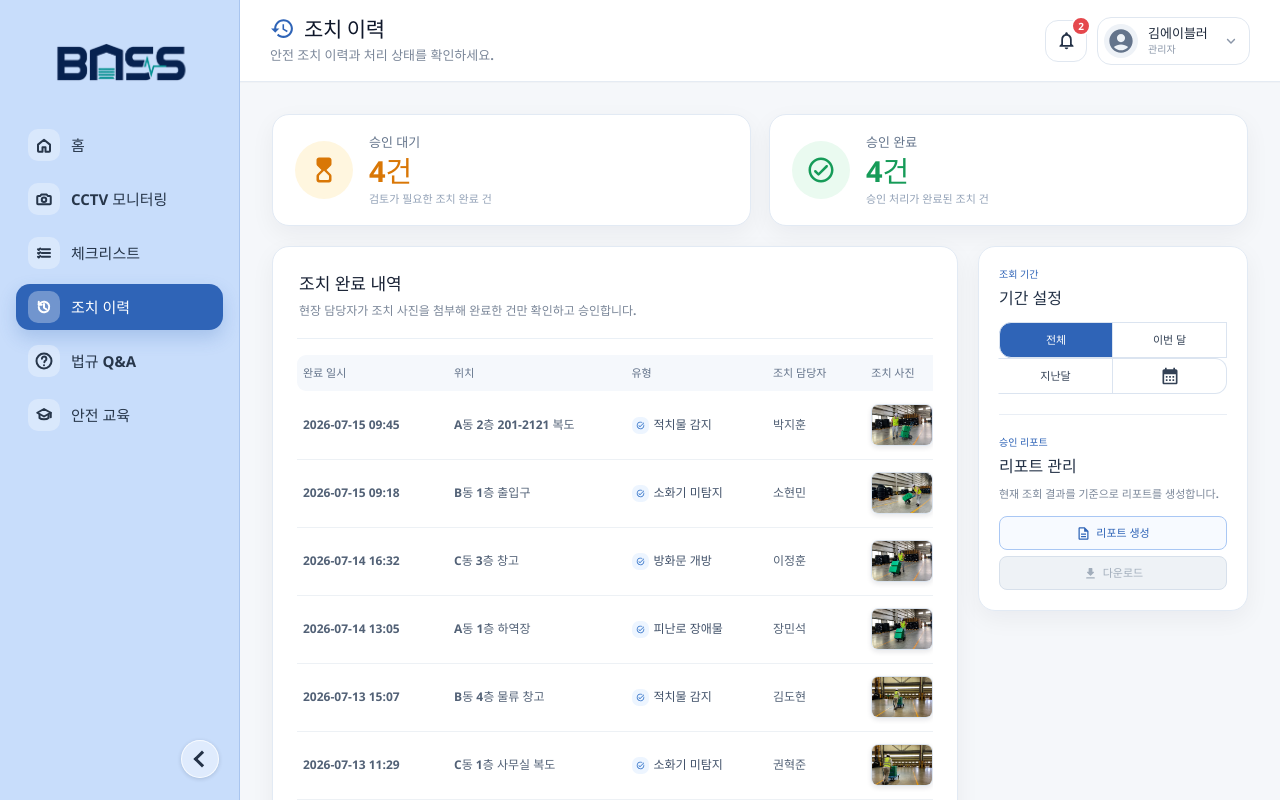
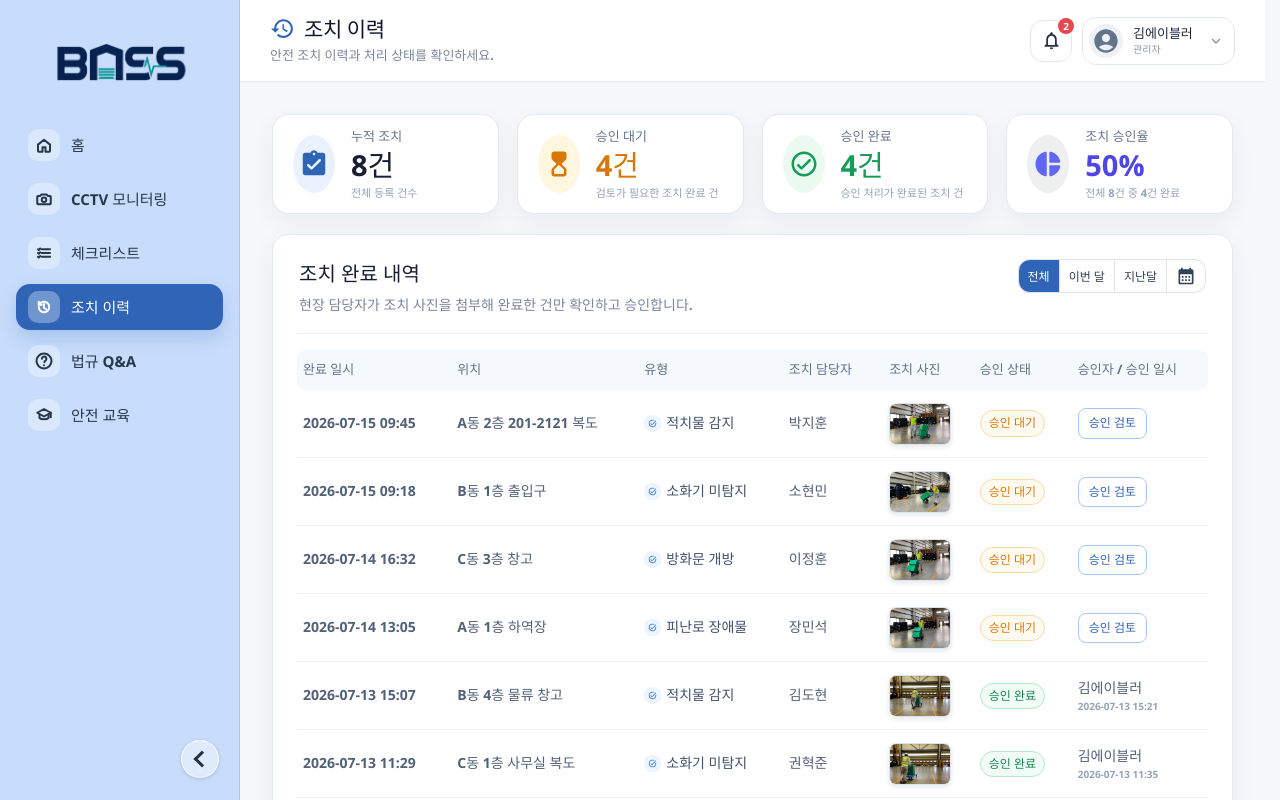
Before and after one commit to aivle-team03/frontend, a React (Vite) app: page /actions in a window 1280 px wide. Shown: the top 800 px of the page. Built offline with nearby package versions, Linux system fonts and the light colour scheme; a web font is replaced by a local one.

Commit message:
조치이력 페이지 수정

```diff
--- a/src/pages/ActionHistoryPage.jsx
+++ b/src/pages/ActionHistoryPage.jsx
@@ -1,9 +1,9 @@
 import CheckCircleOutlineRoundedIcon from '@mui/icons-material/CheckCircleOutlineRounded'
 import CloseRoundedIcon from '@mui/icons-material/CloseRounded'
-import DescriptionOutlinedIcon from '@mui/icons-material/DescriptionOutlined'
-import DownloadRoundedIcon from '@mui/icons-material/DownloadRounded'
+import AssignmentTurnedInRoundedIcon from '@mui/icons-material/AssignmentTurnedInRounded'
 import HourglassTopRoundedIcon from '@mui/icons-material/HourglassTopRounded'
 import TaskAltRoundedIcon from '@mui/icons-material/TaskAltRounded'
+import PieChartRoundedIcon from '@mui/icons-material/PieChartRounded'
 import { useMemo, useState } from 'react'
 import actionHistory1 from '../assets/actionhistory_1.jpg'
 import actionHistory2 from '../assets/actionhistory_2.jpg'
@@ -37,7 +37,6 @@ function ActionHistoryPage() {
   const [photoPreviewRecord, setPhotoPreviewRecord] = useState(null)
   const [selectedPeriod, setSelectedPeriod] = useState('전체')
   const [customPeriod, setCustomPeriod] = useState(null)
-  const [reportSnapshot, setReportSnapshot] = useState(null)
 
   const filteredRecords = useMemo(() => records.filter((record) => {
     const recordDate = new Date(record.completedAt.replace(' ', 'T'))
@@ -67,6 +66,11 @@ function ActionHistoryPage() {
   )
   const approvedCount = records.length - pendingCount
 
+  const approvalRate = useMemo(() => {
+    if (records.length === 0) return 0
+    return Math.round((approvedCount / records.length) * 100)
+  }, [approvedCount, records.length])
+
   const approveRecord = (recordId) => {
     // TODO: 백엔드 연동 시 승인 처리 결과를 받은 뒤 목록을 갱신합니다.
     const approvedAt = '2026-07-15 10:30'
@@ -77,57 +81,21 @@ function ActionHistoryPage() {
     ))
     approvalRecordsCache = nextRecords
     setRecords(nextRecords)
-    setReportSnapshot(null)
     setSelectedRecord(null)
-  }
-
-  const createReport = () => {
-    // TODO: 백엔드 연동 시 서버에서 생성한 리포트 파일 정보를 사용합니다.
-    setReportSnapshot({
-      records: filteredRecords,
-      period: selectedPeriod === '직접 설정' && customPeriod
-        ? `${customPeriod.startDate} ~ ${customPeriod.endDate}`
-        : selectedPeriod,
-      generatedAt: new Date(),
-    })
-  }
-
-  const downloadReport = () => {
-    if (!reportSnapshot) return
-
-    const rows = [
-      ['조치 완료 승인 리포트'],
-      ['조회 기간', reportSnapshot.period],
-      ['생성 일시', reportSnapshot.generatedAt.toLocaleString('ko-KR')],
-      [],
-      ['완료 일시', '위치', '유형', '조치 담당자', '사진 첨부', '승인 상태', '승인자', '승인 일시'],
-      ...reportSnapshot.records.map((record) => [
-        record.completedAt,
-        record.location,
-        record.type,
-        record.assignee,
-        '첨부 완료',
-        record.approvalStatus === 'approved' ? '승인 완료' : '승인 대기',
-        record.approver ?? '-',
-        record.approvedAt ?? '-',
-      ]),
-    ]
-    const csv = rows.map((row) => row.map((cell) => `"${String(cell).replaceAll('"', '""')}"`).join(',')).join('\n')
-    const file = new Blob([`\uFEFF${csv}`], { type: 'text/csv;charset=utf-8;' })
-    const downloadUrl = URL.createObjectURL(file)
-    const link = document.createElement('a')
-    link.href = downloadUrl
-    link.download = '조치완료_승인리포트.csv'
-    document.body.appendChild(link)
-    link.click()
-    link.remove()
-    URL.revokeObjectURL(downloadUrl)
   }
 
   return (
     <section className="approval-history-page" aria-label="조치 이력">
       <div className="approval-summary-row">
         <div className="approval-summary-grid">
+          <article className="approval-summary-card total-summary">
+            <span className="approval-summary-icon"><AssignmentTurnedInRoundedIcon /></span>
+            <div className="summary-text-wrap">
+              <span className="summary-label">누적 조치</span>
+              <strong className="summary-count">{records.length}건</strong>
+              <small>전체 등록 건수</small>
+            </div>
+          </article>
           <article className="approval-summary-card pending-summary">
             <span className="approval-summary-icon"><HourglassTopRoundedIcon /></span>
             <div>
@@ -144,6 +112,14 @@ function ActionHistoryPage() {
               <small>승인 처리가 완료된 조치 건</small>
             </div>
           </article>
+          <article className="approval-summary-card rate-summary">
+            <span className="approval-summary-icon"><PieChartRoundedIcon /></span>
+            <div className="summary-text-wrap">
+              <span className="summary-label">조치 승인율</span>
+              <strong className="summary-count">{approvalRate}%</strong>
+              <small>전체 {records.length}건 중 {approvedCount}건 완료</small>
+            </div>
+          </article>
         </div>
       </div>
 
@@ -153,6 +129,14 @@ function ActionHistoryPage() {
             <div>
               <h2>조치 완료 내역</h2>
               <p>현장 담당자가 조치 사진을 첨부해 완료한 건만 확인하고 승인합니다.</p>
+            </div>
+            <div className="approval-history-tools">
+              <PeriodSelector
+                selectedPeriod={selectedPeriod}
+                onSelectPeriod={setSelectedPeriod}
+                onApplyCustomPeriod={setCustomPeriod}
+                options={['전체', '이번 달', '지난달', '직접 설정']}
+              />
             </div>
           </div>
 
@@ -211,38 +195,6 @@ function ActionHistoryPage() {
           </div>
           <div className="approval-history-footer">전체 {filteredRecords.length}건</div>
         </article>
-      <aside className="approval-control-panel">
-        <div>
-          <span className="approval-control-eyebrow">조회 기간</span>
-          <h2>기간 설정</h2>
-          <PeriodSelector
-            selectedPeriod={selectedPeriod}
-            onSelectPeriod={setSelectedPeriod}
-            onApplyCustomPeriod={setCustomPeriod}
-            options={['전체', '이번 달', '지난달', '직접 설정']}
-          />
-        </div>
-        <div className="approval-control-divider" />
-        <div>
-          <span className="approval-control-eyebrow">승인 리포트</span>
-          <h2>리포트 관리</h2>
-          <p>현재 조회 결과를 기준으로 리포트를 생성합니다.</p>
-          <div className="approval-report-actions">
-            <button className="approval-report-generate" type="button" onClick={createReport}>
-              <DescriptionOutlinedIcon /> 리포트 생성
-            </button>
-            <button
-              className="approval-report-download"
-              type="button"
-              onClick={downloadReport}
-              disabled={!reportSnapshot}
-              title={reportSnapshot ? '생성된 리포트 다운로드' : '먼저 리포트를 생성해 주세요'}
-            >
-              <DownloadRoundedIcon /> 다운로드
-            </button>
-          </div>
-        </div>
-      </aside>
       </div>
 
       {selectedRecord && (
@@ -272,7 +224,7 @@ function ActionHistoryPage() {
             </div>
             <div className="approval-modal-actions">
               <button className="approval-modal-cancel" type="button" onClick={() => setSelectedRecord(null)}>취소</button>
-              <button className="approval-modal-confirm" type="button" onClick={() => approveRecord(selectedRecord.id)}>조치 완료 승인</button>
+              <button className="approval-modal-confirm" type="button" onClick={(e) => { e.stopPropagation(); approveRecord(selectedRecord.id); }}>조치 완료 승인</button>
             </div>
           </section>
         </div>
--- a/src/styles/ActionHistoryPage.css
+++ b/src/styles/ActionHistoryPage.css
@@ -1,21 +1,18 @@
 .approval-history-page {
   display: grid;
   gap: 20px;
-  max-width: 1320px;
+  max-width: 1400px;
   margin: 0 auto;
 }
 
 .approval-summary-row {
-  display: flex;
-  align-items: center;
-  justify-content: space-between;
-  gap: 20px;
+  width: 100%;
 }
 
 .approval-summary-grid {
   display: grid;
   flex: 1;
-  grid-template-columns: repeat(2, minmax(360px, 1fr));
+  grid-template-columns: repeat(4, 1fr);
   gap: 18px;
 }
 
@@ -23,17 +20,31 @@
   display: flex;
   align-items: center;
   gap: 16px;
-  min-height: 112px;
-  padding: 18px 22px;
+  min-height: 68px;
+  padding: 12px 20px;
   border: 1px solid #e2eaf4;
   border-radius: 17px;
   background: #ffffff;
   box-shadow: 0 8px 24px rgba(15, 23, 42, 0.05);
 }
 
+.total-summary .approval-summary-icon {
+  color: #2f64b7;
+  background: #eaf2ff;
+}
+
+.rate-summary .approval-summary-icon {
+  color: #6366f1;
+  background: #eeefef;
+}
+
+.rate-summary .summary-count {
+  color: #4f46e5;
+}
+
 .approval-summary-icon {
   display: grid;
-  width: 58px;
+  width: 42px;
   height: 58px;
   flex: 0 0 auto;
   place-items: center;
@@ -55,7 +66,7 @@
   background: #eafaf0;
 }
 
-.approval-summary-card > div {
+.approval-summary-card>div {
   display: grid;
   gap: 1px;
 }
@@ -91,16 +102,13 @@
 .approval-history-card {
   padding: 24px;
   border: 1px solid #e2eaf4;
-  border-radius: 17px;
+  border-radius: 16px;
   background: #ffffff;
   box-shadow: 0 8px 24px rgba(15, 23, 42, 0.05);
 }
 
 .approval-content-layout {
-  display: grid;
-  grid-template-columns: minmax(0, 1fr) 270px;
-  align-items: start;
-  gap: 20px;
+  display: block;
 }
 
 .approval-control-panel {
@@ -176,7 +184,7 @@
 .approval-history-tools .period-toggle .MuiToggleButton-root {
   min-width: 0;
   padding: 5px 9px;
-  font-size: 11px;
+  font-size: 12px;
   white-space: nowrap;
 }
 
@@ -240,14 +248,14 @@
 .approval-history-heading h2 {
   margin: 0;
   color: #172033;
-  font-size: 17px;
+  font-size: 20px;
   font-weight: 900;
 }
 
 .approval-history-heading p {
   margin: 5px 0 0;
   color: #7b8799;
-  font-size: 12px;
+  font-size: 14px;
   font-weight: 700;
 }
 
@@ -291,14 +299,14 @@
   min-width: 880px;
   border-collapse: collapse;
   color: #526176;
-  font-size: 12px;
+  font-size: 14px;
 }
 
 .approval-history-table th {
   padding: 10px 6px;
   color: #63738a;
   background: #f5f8fc;
-  font-size: 11px;
+  font-size: 13px;
   font-weight: 900;
   text-align: left;
   white-space: nowrap;
@@ -323,13 +331,33 @@
   white-space: nowrap;
 }
 
-.approval-history-table th:nth-child(1) { width: 126px; }
-.approval-history-table th:nth-child(2) { width: 148px; }
-.approval-history-table th:nth-child(3) { width: 118px; }
-.approval-history-table th:nth-child(4) { width: 82px; }
-.approval-history-table th:nth-child(5) { width: 66px; }
-.approval-history-table th:nth-child(6) { width: 80px; }
-.approval-history-table th:nth-child(7) { width: 106px; }
+.approval-history-table th:nth-child(1) {
+  width: 126px;
+}
+
+.approval-history-table th:nth-child(2) {
+  width: 148px;
+}
+
+.approval-history-table th:nth-child(3) {
+  width: 118px;
+}
+
+.approval-history-table th:nth-child(4) {
+  width: 82px;
+}
+
+.approval-history-table th:nth-child(5) {
+  width: 66px;
+}
+
+.approval-history-table th:nth-child(6) {
+  width: 80px;
+}
+
+.approval-history-table th:nth-child(7) {
+  width: 106px;
+}
 
 .approval-history-table tbody tr:hover {
   background: #fbfdff;
@@ -396,7 +424,7 @@
   padding: 5px 8px;
   border: 1px solid;
   border-radius: 999px;
-  font-size: 11px;
+  font-size: 12px;
   font-weight: 900;
   vertical-align: middle;
 }
@@ -439,7 +467,7 @@
   background: #ffffff;
   cursor: pointer;
   font: inherit;
-  font-size: 11px;
+  font-size: 12px;
   font-weight: 900;
   vertical-align: middle;
 }
@@ -487,7 +515,7 @@
   border-bottom: 1px solid #e9eef5;
 }
 
-.approval-modal-header > div {
+.approval-modal-header>div {
   display: grid;
   gap: 3px;
 }
@@ -548,7 +576,7 @@
   gap: 10px;
 }
 
-.approval-review-details > div {
+.approval-review-details>div {
   display: grid;
   gap: 4px;
   padding: 12px;
@@ -630,7 +658,7 @@
   color: #ffffff;
 }
 
-.photo-preview-header > div {
+.photo-preview-header>div {
   display: grid;
   gap: 2px;
 }
--- a/src/styles/global.css
+++ b/src/styles/global.css
@@ -31,6 +31,24 @@
   box-sizing: border-box;
 }
 
+html {
+  scrollbar-gutter: stable;
+}
+
+body {
+  padding-right: 0px !important;
+  margin-right: 0px !important;
+}
+
+body.MuiModal-open {
+  overflow: auto !important;
+  padding-right: 0px !important;
+}
+
+.MuiModal-root {
+  position: fixed !important;
+}
+
 body {
   margin: 0;
   min-width: 320px;
```
Lines whose indentation alone changed are shown as unchanged.
